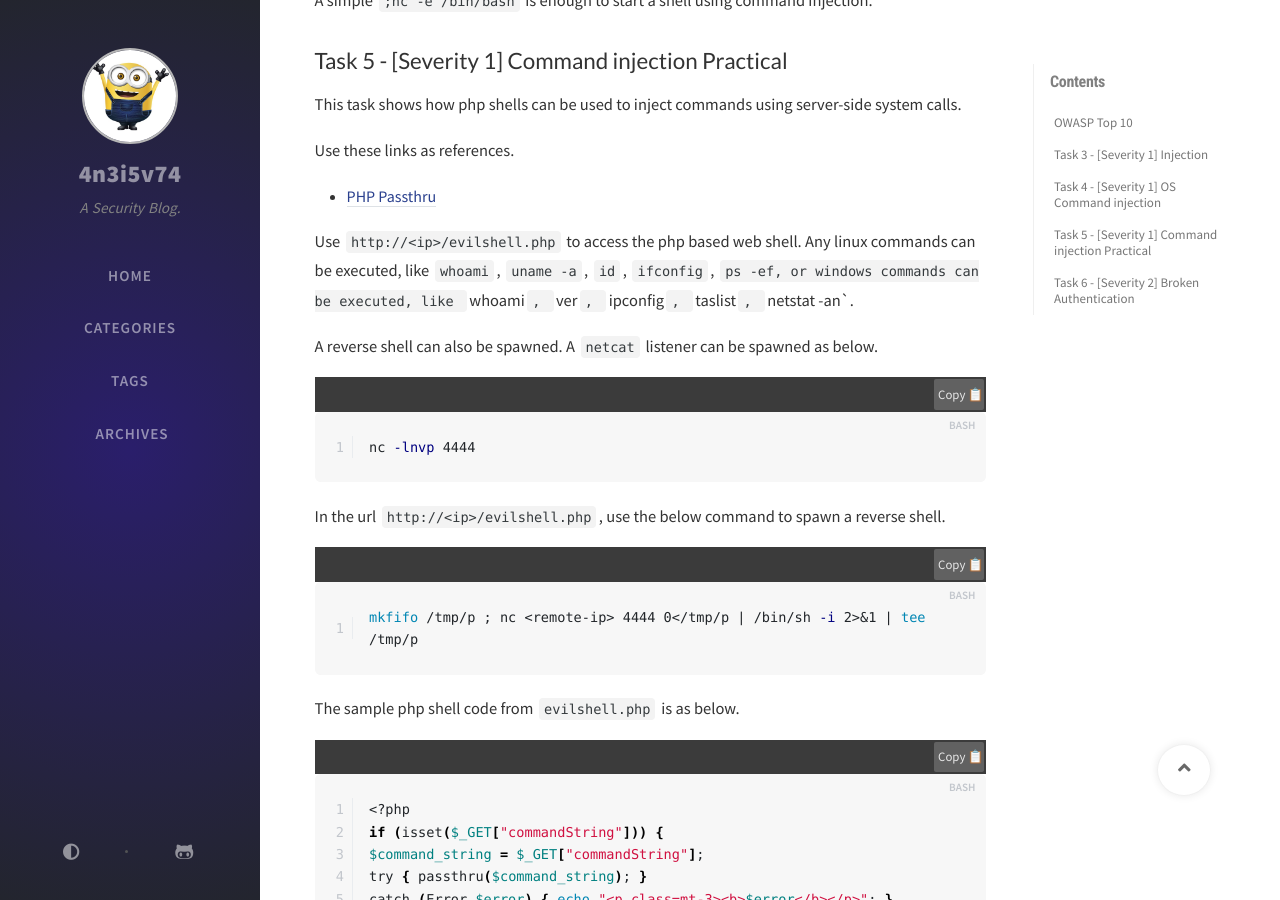
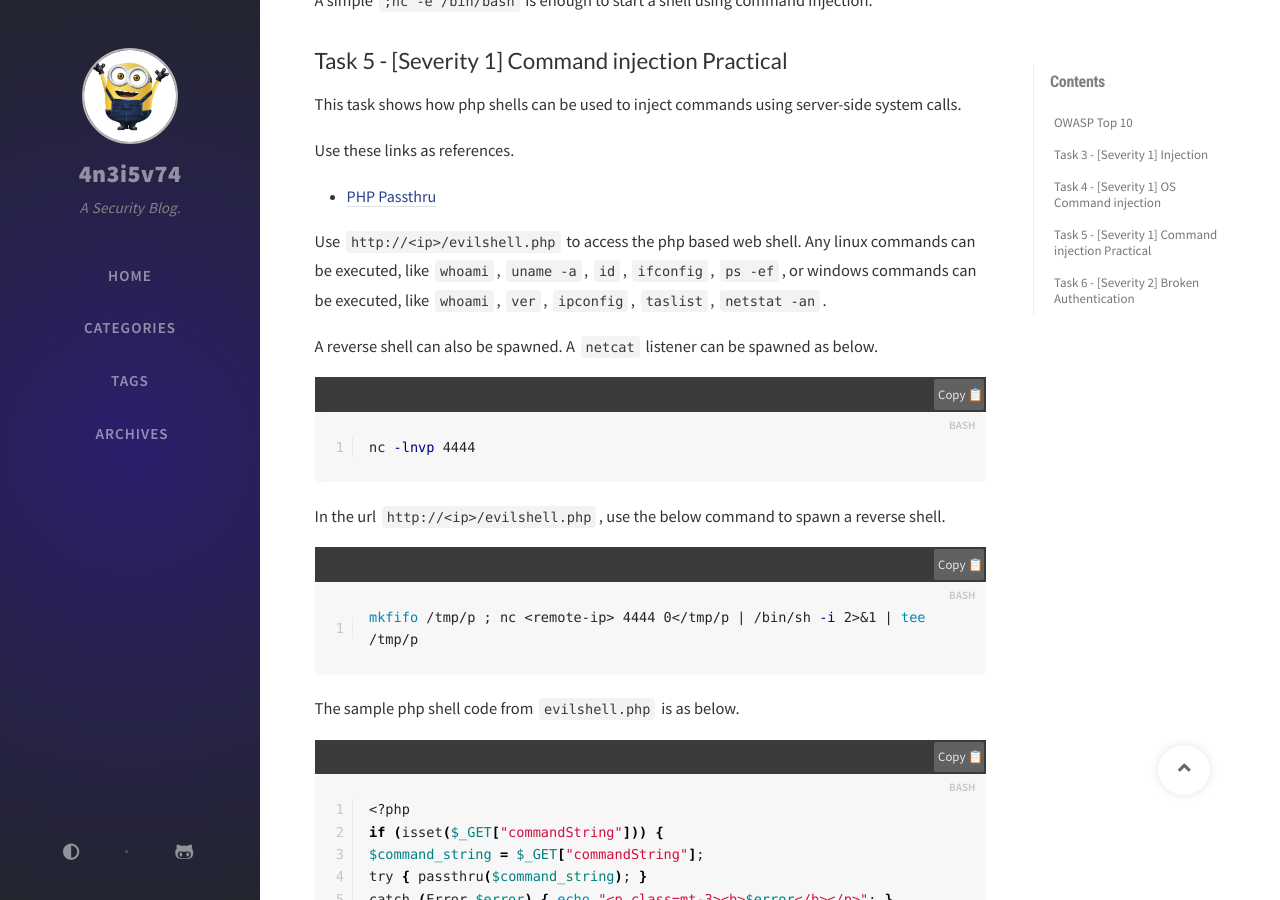
Before and after one commit to 4n3i5v74/4n3i5v74.github.io, a Jekyll site: the page built from _posts/2021-02-10-tryhackme-owasp-top-10.md, in a window 1280 px wide and 900 px high, scrolled down 957 px. Built offline with Jekyll 4.4.1, drawn with Linux system fonts in a browser that asks for light colours; nearby versions of some CDN libraries; comment, search, counter and statistics services are not loaded.

Commit message:
Modified

```diff
--- a/_posts/2021-02-10-tryhackme-owasp-top-10.md
+++ b/_posts/2021-02-10-tryhackme-owasp-top-10.md
@@ -40,7 +40,7 @@ Use these links as references.
 - [PHP Passthru](https://www.php.net/manual/en/function.passthru.php){:target="_blank"}
 
 
-Use `http://<ip>/evilshell.php` to access the php based web shell. Any linux commands can be executed, like `whoami`, `uname -a`, `id`, `ifconfig`, `ps -ef, or windows commands can be executed, like `whoami`, `ver`, `ipconfig`, `taslist`, `netstat -an`.
+Use `http://<ip>/evilshell.php` to access the php based web shell. Any linux commands can be executed, like `whoami`, `uname -a`, `id`, `ifconfig`, `ps -ef`, or windows commands can be executed, like `whoami`, `ver`, `ipconfig`, `taslist`, `netstat -an`.
 
 A reverse shell can also be spawned. A `netcat` listener can be spawned as below.
 {% capture code %}{% raw %}nc -lnvp 4444{% endraw %}{% endcapture %} {% include code.html code=code lang="bash"%}
```
